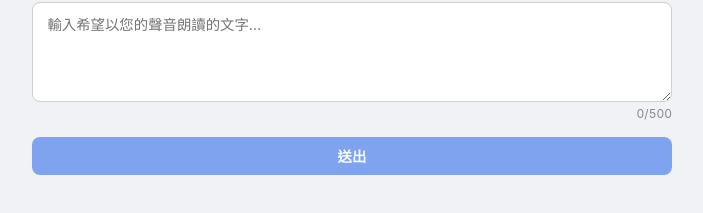
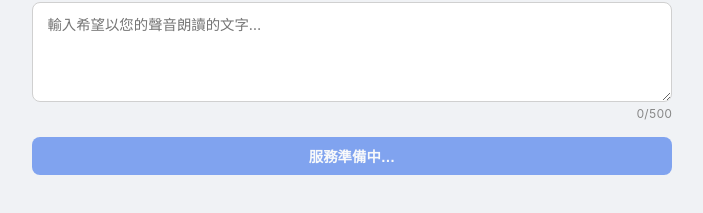
Before and after one commit to mdtsai456/Life-Course-VC, a React (Vite) app in the folder frontend/: page / in a window 1280 px wide. Shown: the part 233-446 px from the top of the page, without its empty margins (132-835 px from the left). Built offline with nearby package versions, Linux system fonts and the light colour scheme; no server answers.

Commit message:
feat: show service loading status on submit button

```diff
--- a/frontend/src/components/VoiceCloner.jsx
+++ b/frontend/src/components/VoiceCloner.jsx
@@ -2,6 +2,7 @@ import { useEffect, useRef, useState } from 'react'
 import { cloneVoice } from '../services/api'
 import { revokeResultUrl } from '../utils/revokeResultUrl'
 import useAsyncSubmit from '../hooks/useAsyncSubmit'
+import useHealthCheck from '../hooks/useHealthCheck'
 import { useDerivedObjectUrl, useManagedObjectUrl } from '../hooks/useObjectUrl'
 import LoadingButton from './LoadingButton'
 import ProgressStatus from './ProgressStatus'
@@ -75,6 +76,7 @@ export default function VoiceCloner() {
   const [recordingMimeType, setRecordingMimeType] = useState('')
 
   const { execute, loading, error, setError, phase, reset } = useAsyncSubmit()
+  const serviceReady = useHealthCheck()
   const previewUrl = useDerivedObjectUrl(audioBlob)
 
   // External resource refs (no re-render on change)
@@ -224,7 +226,7 @@ export default function VoiceCloner() {
 
   const tooShort = audioBlob && recordingSeconds < 3
   const tooLong = text.length > 500
-  const isDisabled = !audioBlob || !text.trim() || loading || isRecording || isAcquiringMic || tooShort || tooLong
+  const isDisabled = !serviceReady || !audioBlob || !text.trim() || loading || isRecording || isAcquiringMic || tooShort || tooLong
 
   return (
     <div className="voice-cloner">
@@ -341,7 +343,7 @@ export default function VoiceCloner() {
           loading={loading}
           loadingText="處理中…"
         >
-          送出
+          {!serviceReady ? '服務準備中…' : '送出'}
         </LoadingButton>
         <ProgressStatus phase={phase} labels={CLONE_PROGRESS_LABELS} />
       </form>
```
